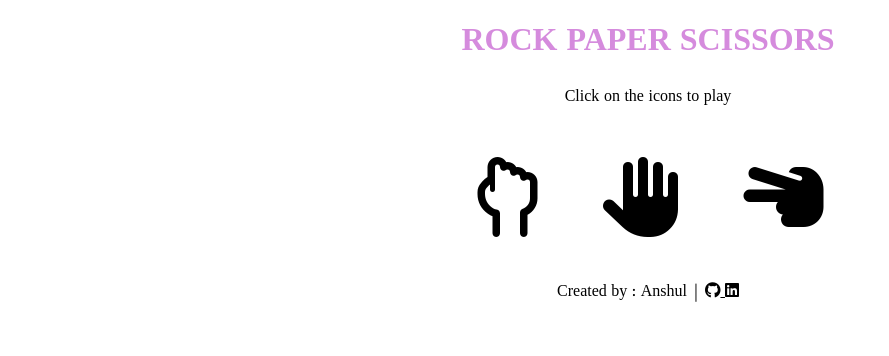
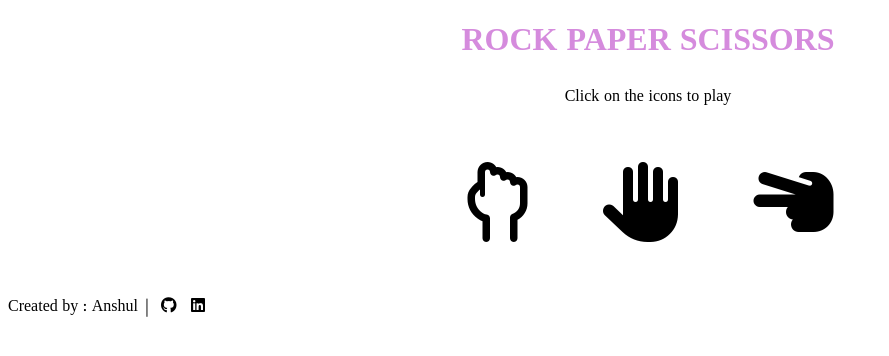
Before and after one commit to TechCursed/Rock-Paper-Scissors, a plain HTML site: page index.html in a window 1280 px wide. Shown: the whole page, without its empty margins (0-889 px from the left). Drawn offline with Linux system fonts and the light colour scheme.

Commit message:
Update style.css

```diff
--- a/style.css
+++ b/style.css
@@ -54,3 +54,16 @@ h3{
 h4{
   color: #59CE8F;
 }
+
+#ends{
+  text-align: left;
+}
+
+#ends a{
+text-decoration: none;
+color: azure;
+}
+
+i{
+padding: 5px;
+}
```
